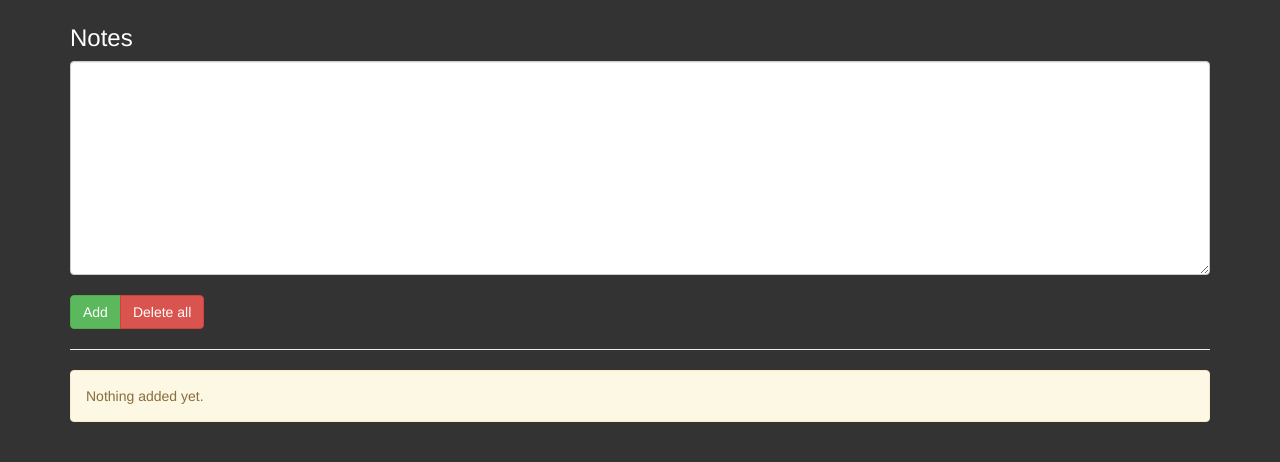
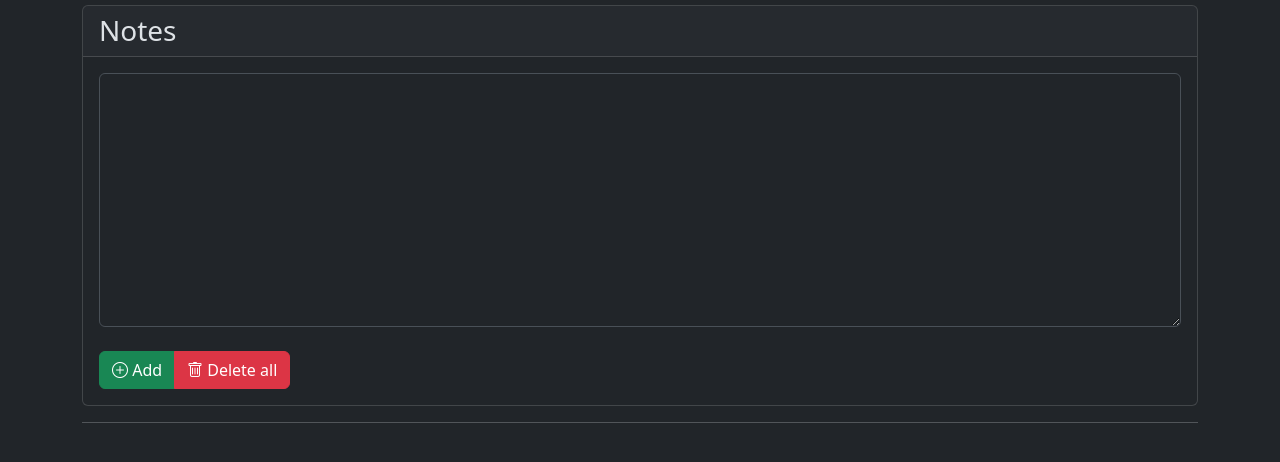
Before and after one commit to Darknetzz/php-notes, a PHP site: page / in a window 1280 px wide. Shown: the top 462 px of the page. Run offline with PHP 8.4, Linux system fonts and the light colour scheme; data that the repository does not hold is empty; some libraries are stand-ins or nearby versions.

Commit message:
added icons

```diff
--- /dev/null
+++ b/functions.php
@@ -0,0 +1,14 @@
+<?php
+function icon(string $icon, float $px = 15) {
+    return "<i class='bi bi-$icon' style='font-size:{$size}px'></i>";
+}
+
+function alert(string $text, string $type = "success") {
+    if ($type == "danger") $icon = icon("x-circle");
+    else if ($type == "warning") $icon = icon("exclamation-circle");
+    else if ($type == "info") $icon = icon("info-circle");
+    else if ($type == "success") $icon = icon("check-circle");
+    else $icon = "";
+    return "<div class='alert alert-$type'>$icon $text</div>";
+}
+?>
--- a/index.php
+++ b/index.php
@@ -3,17 +3,14 @@
 <html>
 <head>
     <title>NOTES</title>
-    <link rel="stylesheet" href="https://maxcdn.bootstrapcdn.com/bootstrap/3.3.7/css/bootstrap.min.css">
-    <script
-    src="https://code.jquery.com/jquery-3.2.1.min.js"
-    integrity="sha256-hwg4gsxgFZhOsEEamdOYGBf13FyQuiTwlAQgxVSNgt4="
-    crossorigin="anonymous">
-    </script>
-    <script src="https://maxcdn.bootstrapcdn.com/bootstrap/3.3.7/js/bootstrap.min.js"></script>
+    <link href="https://cdn.jsdelivr.net/npm/bootstrap@5.3.2/dist/css/bootstrap.min.css" rel="stylesheet" integrity="sha384-T3c6CoIi6uLrA9TneNEoa7RxnatzjcDSCmG1MXxSR1GAsXEV/Dwwykc2MPK8M2HN" crossorigin="anonymous">
+    <link rel="stylesheet" href="https://cdn.jsdelivr.net/npm/bootstrap-icons@1.11.2/font/bootstrap-icons.min.css">
+    <script src="https://code.jquery.com/jquery-3.7.1.min.js"></script>
+    <script src="https://cdn.jsdelivr.net/npm/bootstrap@5.3.2/dist/js/bootstrap.bundle.min.js" integrity="sha384-C6RzsynM9kWDrMNeT87bh95OGNyZPhcTNXj1NW7RuBCsyN/o0jlpcV8Qyq46cDfL" crossorigin="anonymous"></script>
 
     <style>
         .textbox {
-            border: 1px solid #ccc;
+            border: 1px solid #555;
             padding: 10px;
             margin-bottom: 10px;
         }
@@ -21,11 +18,12 @@
 
 </head>
 
-<body style="background-color:#333;color:white;">
+<body data-bs-theme="dark">
 
 <div class="container" style="margin-top:5px">
 
 <?php
+require_once "functions.php";
 $notesFile = "notes.json";
 $notes = [];
 $edit  = "";
@@ -39,20 +37,24 @@ if (isset($_POST['add']) && !empty($_POST['text'])) {
     array_push($notes, $_POST['text']);
     $notes_json = json_encode($notes);
     file_put_contents($notesFile, $notes_json);
-    echo "<div class='alert alert-success'>Note added successfully.</div>";
+    alert("Note added successfully.", "success");
 }
 
 if (!empty($_POST['delall'])) {
     $notes_json = json_encode([]);
     file_put_contents($notesFile, $notes_json);
-    echo "<div class='alert alert-success'>All notes deleted successfully.</div>";
+    echo alert("All notes deleted successfully.", "success");
 }
 
 if (isset($_GET['del'])) {
-    unset($notes[$_GET['del']]);
-    $notes_json = json_encode($notes);
-    file_put_contents($notesFile, $notes_json);
-    echo "<div class='alert alert-success'>Note deleted successfully.</div>";
+    if (!empty($notes[$_GET['del']])){
+        unset($notes[$_GET['del']]);
+        $notes_json = json_encode($notes);
+        file_put_contents($notesFile, $notes_json);
+        echo alert("Note deleted successfully.", "success");
+    } else {
+        echo alert("Note not found.", "warning");
+    }
     unset($_GET);
 }
 
@@ -64,7 +66,7 @@ if (isset($_POST['update']) && !empty($_POST['text'])) {
     $notes[$_POST['id']] = $_POST['text'];
     $notes_json = json_encode($notes);
     file_put_contents($notesFile, $notes_json);
-    echo "<div class='alert alert-success'>Note updated successfully.</div>";
+    echo alert("Note updated successfully.", "success");
     $edit = "";
     unset($_GET);
 }
@@ -81,12 +83,12 @@ if (isset($_POST['update']) && !empty($_POST['text'])) {
                 if (isset($_GET['edit'])) {
                     echo "
                     <input type='hidden' name='id' value='$_GET[edit]'>
-                    <input type='submit' class='btn btn-primary' name='update' value='Update'>
-                    <a href='index.php' class='btn btn-secondary'>Cancel</a>";
+                    <button type='submit' class='btn btn-primary' name='update'>".icon('floppy')." Update</button>
+                    <a href='index.php' class='btn btn-secondary'>".icon('x-circle')." Cancel</a>";
                 } else {
                     echo '
-                    <input type="submit" class="btn btn-success" name="add" value="Add">
-                    <input type="submit" class="btn btn-danger" name="delall" value="Delete all">';
+                    <button type="submit" class="btn btn-success" name="add">'.icon('plus-circle').' Add</button>
+                    <button type="submit" class="btn btn-danger" name="delall">'.icon('trash').' Delete all</button>';
                 }
                 ?>
             </div>
@@ -103,13 +105,13 @@ if (!empty($notes)) {
         $value
         <hr>
         <div class='btn-group'>
-        <a href='?edit=$key' class='btn btn-primary'>Edit</a>
-        <a href='?del=$key' class='btn btn-danger'>Delete</a>
+        <a href='?edit=$key' class='btn btn-primary'>".icon("pen")." Edit</a>
+        <a href='?del=$key' class='btn btn-danger'>".icon('trash')." Delete</a>
         </div>
         </div>";
     }
 } else {
-    echo "<div class='alert alert-warning'>Nothing added yet.</div>";
+    alert("Nothing added yet.", "warning");
 }
 ?>
 </div>
```
